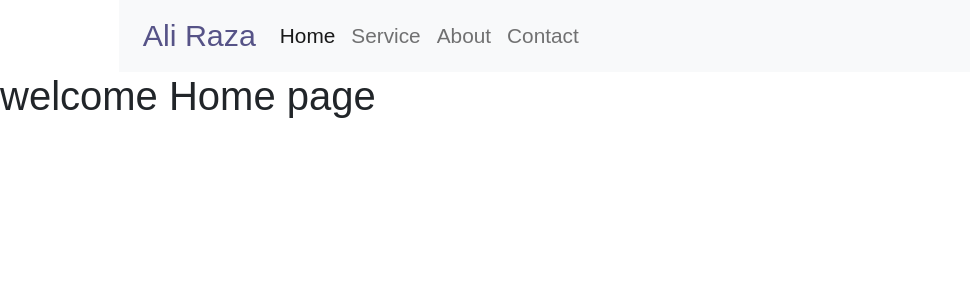
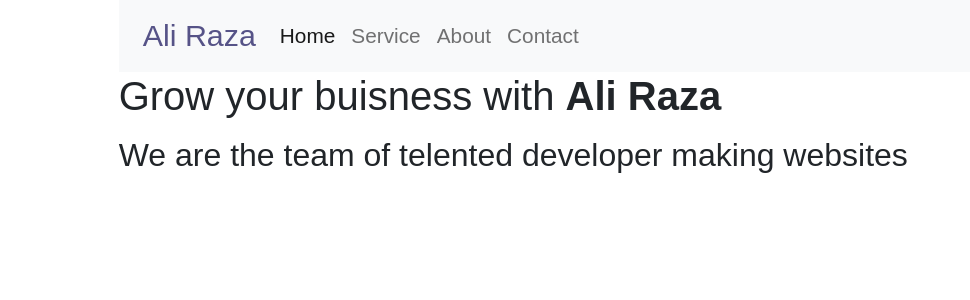
Before and after one commit to ali-203/compeleteaniamted, a React (Create React App) app: page / in a window 1280 px wide. Shown: the top 300 px of the page, without its empty margins (0-970 px from the left). Built offline with nearby package versions, Linux system fonts and the light colour scheme; a web font is replaced by a local one.

Commit message:
home heading

```diff
--- a/src/Home.jsx
+++ b/src/Home.jsx
@@ -3,7 +3,21 @@ import React from "react";
 const Home = () => {
 return (
     <>
-<h1> welcome Home page </h1>
+    <section id="header" className="">
+    <div className="container-fluid nav_bg">
+        <div className="row">
+            <div className="col-10 mx-auto">
+                <div className="col-md-6pt-5 pt-lg-0 order-2 order-lg-1">
+                <h1> Grow your buisness with <strong> Ali Raza  </strong>
+                  </h1>
+                  <h2 className="my-3">
+                  We are the team of telented developer making websites </h2>
+                    </div>
+            </div>
+        </div>
+    </div>
+
+    </section>
 
     </>
 
```
Also changed, not shown: 1 other file (tests, documents, lock files or other folders).
